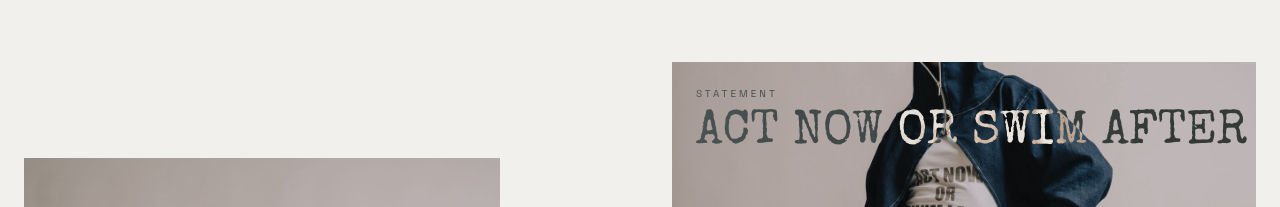
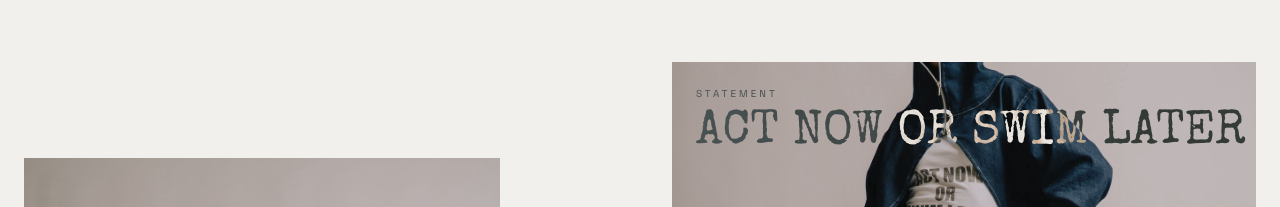
Before and after one commit to ninuzzu5/LucaMariaStudio, a React (Vite) app: page / in a window 1280 px wide. Shown: the part 2759-2966 px from the top of the page. Built offline with nearby package versions, Linux system fonts and the light colour scheme.

Commit message:
fix testi

```diff
--- a/src/pages/Collections.tsx
+++ b/src/pages/Collections.tsx
@@ -38,7 +38,7 @@ const collection = {
     },
     {
       number: '04',
-      title: 'ACT NOW OR SWIM AFTER',
+      title: 'ACT NOW OR SWIM LATER',
       desc: 'Tank top 100% cotone aerografata artigianalmente. Denim jacket. Miniskirt in ecopelle con cintura rigata.',
       tags: ['Tank top 100% cotone', 'Denim jacket', 'Miniskirt in ecopelle', 'Cintura rigata'],
       img: '/img/5.jpeg',
--- a/src/pages/Home.tsx
+++ b/src/pages/Home.tsx
@@ -7,7 +7,7 @@ import ValuesStrip from '../components/ValuesStrip';
 const featuredWorks = [
   { title: 'EMPOWER', category: 'Lookbook', img: '/img/3.jpeg' },
   { title: 'MY RULES MY BODY', category: 'Campaign', img: '/img/4.jpeg' },
-  { title: 'ACT NOW OR SWIM AFTER', category: 'Statement', img: '/img/5.jpeg' },
+  { title: 'ACT NOW OR SWIM LATER', category: 'Statement', img: '/img/5.jpeg' },
   { title: 'WHO OWNS THE STREETS?', category: 'Concept', img: '/img/6.jpeg' },
 ];
 
```
